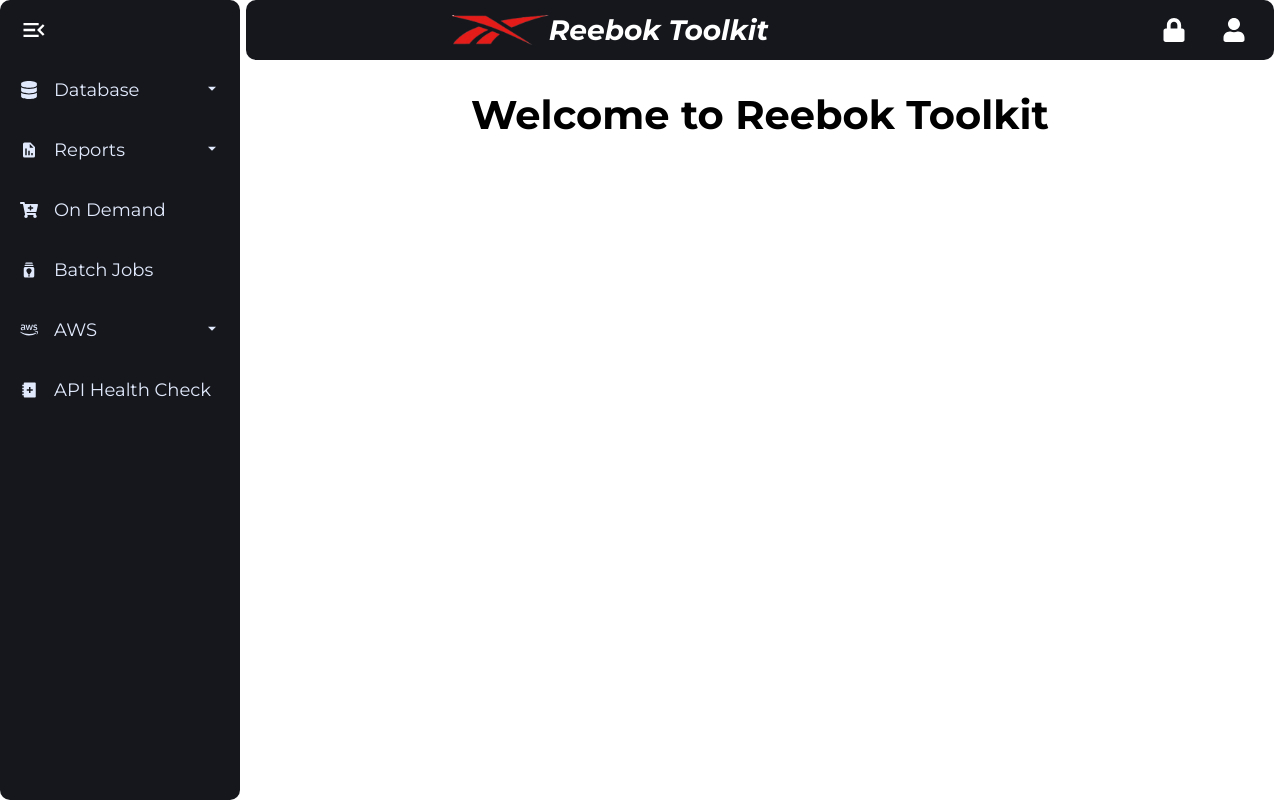
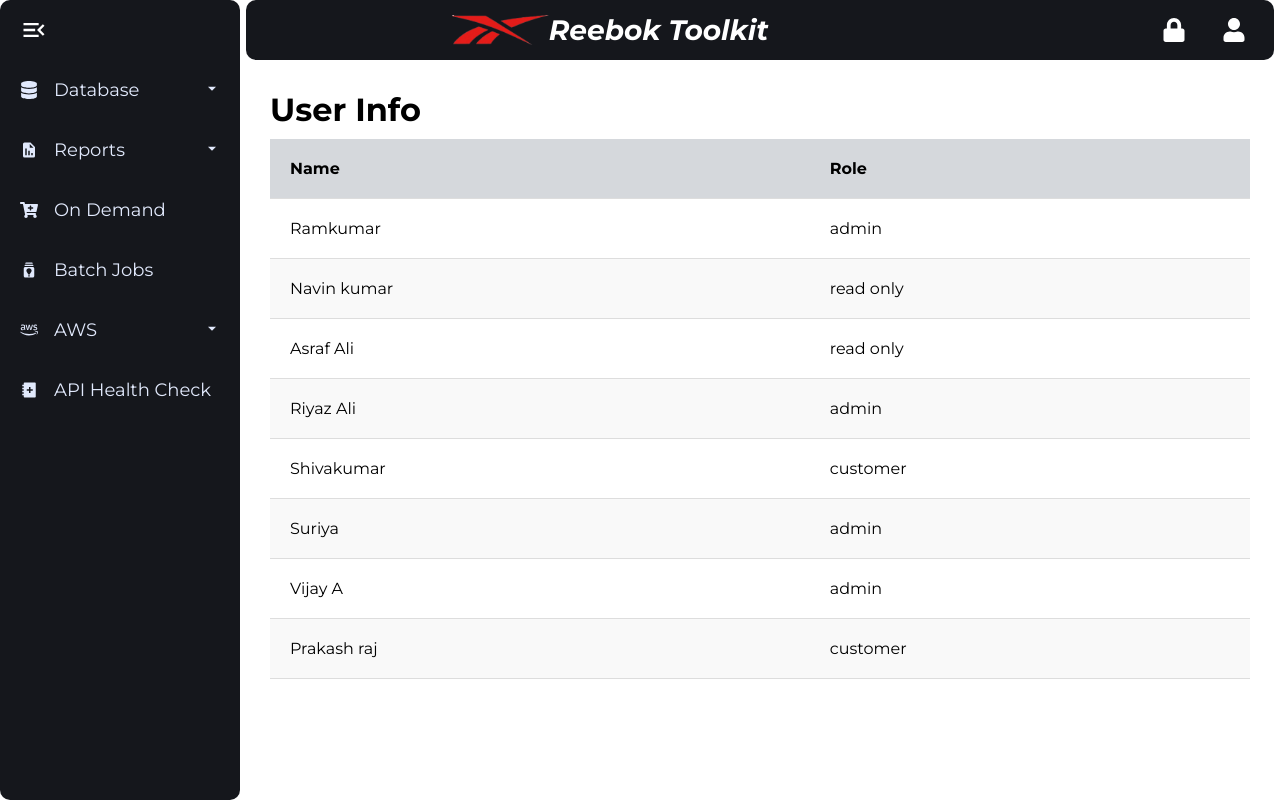
Before and after one commit to hariguru-nu/RBK-Toolkit, a Next.js app: page /userlist in a window 1280 px wide. Built offline with nearby package versions, Linux system fonts and the light colour scheme.

Commit message:
bug fix for table userlist

```diff
--- /dev/null
+++ b/src/modules/database/styles.module.scss
@@ -0,0 +1,6 @@
+.Table {
+  width: 100%;
+}
+.TableContainer {
+  margin: 30px;
+}
--- a/src/modules/sidebar/SidebarData.js
+++ b/src/modules/sidebar/SidebarData.js
@@ -46,7 +46,7 @@
       },
       {
         title: 'Order Report',
-        path: '/reports/orderreport',
+        path: '/reports',
         icon: <BiSolidReport />
       }
     ]
--- a/src/modules/userlist/index.jsx
+++ b/src/modules/userlist/index.jsx
@@ -1,6 +1,6 @@
-import React from 'react';
+import React from "react";
 import styles from "./styles.module.scss";
-import CustomizableTable from '@Components/customizeTable/CustomizableTable';
+import CustomizableTable from "@Components/customizeTable/CustomizableTable";
 
 const UserList = () => {
   const columns = [
@@ -12,15 +12,8 @@
       },
     },
     {
-          name: "email",
-          label: "Email Id",
-          options: {
-            sort: false,
-          },
-        },
-        {
-          name: "status",
-          label: "Status",
+      name: "role",
+      label: "Role",
       options: {
         sort: false,
       },
@@ -31,30 +24,38 @@
 
   const data = [
     {
-          name: "Anom",
-          email: "anom23@gmail.com",
-          status: true
+      name: "Ramkumar",
+      role: "admin",
     },
     {
-            name: "Megha",
-            email: "meagha@gmail.com",
-            status: true
+      name: "Navin kumar",
+      role: "read only",
     },
     {
-            name: "Subham",
-            email: "subaj@gmail.com",
-            status: true
+      name: "Asraf Ali",
+      role: "read only",
     },
     {
-            name: "danief",
-            email: "daneid24@gmail.com",
-            status: false
+      name: "Riyaz Ali",
+      role: "admin",
     },
     {
-            name: "alopna",
-            email: "alopna.jaj@gmail.com",
-            status: true
+      name: "Shivakumar",
+      role: "customer",
     },
+    {
+      name: "Suriya",
+      role: "admin",
+    },
+    {
+      name: "Vijay A",
+      role: "admin",
+    },
+    {
+      name: "Prakash raj",
+      role: "customer",
+    },
+
   ];
 
   let columnsWithAction = columns;
@@ -69,7 +70,7 @@
         />
       </div>
     </div>
-  )
-}
+  );
+};
 
-export default UserList
+export default UserList;
--- a/src/pages/database.jsx
+++ b/src/pages/database.jsx
@@ -1,11 +1,11 @@
+import DatabaseComponent from '@Modules/database';
 import Layout from '@Modules/layout';
 import React from 'react';
-import UserList from '@Modules/userlist';
 
 const Database = () => {
   return (
     <Layout>
-      <UserList />
+      <DatabaseComponent />
     </Layout>
 
   )
--- a/src/pages/userlist.jsx
+++ b/src/pages/userlist.jsx
@@ -1,11 +1,12 @@
 import React from 'react';
 import Layout from '@Modules/layout';
+import UserList from '@Modules/userlist';
 
 
 const Userlist = () => {
   return (
    <Layout>
-        <h3 style={{display: "flex", justifyContent: "center", fontSize: "40px", padding: "30px"}}>Welcome to Reebok Toolkit</h3>
+    <UserList />
    </Layout>
   )
 }
```
Also changed, not shown: src/modules/database/index.jsx (added, +75 -0 lines). Lines whose indentation alone changed are shown as unchanged.
